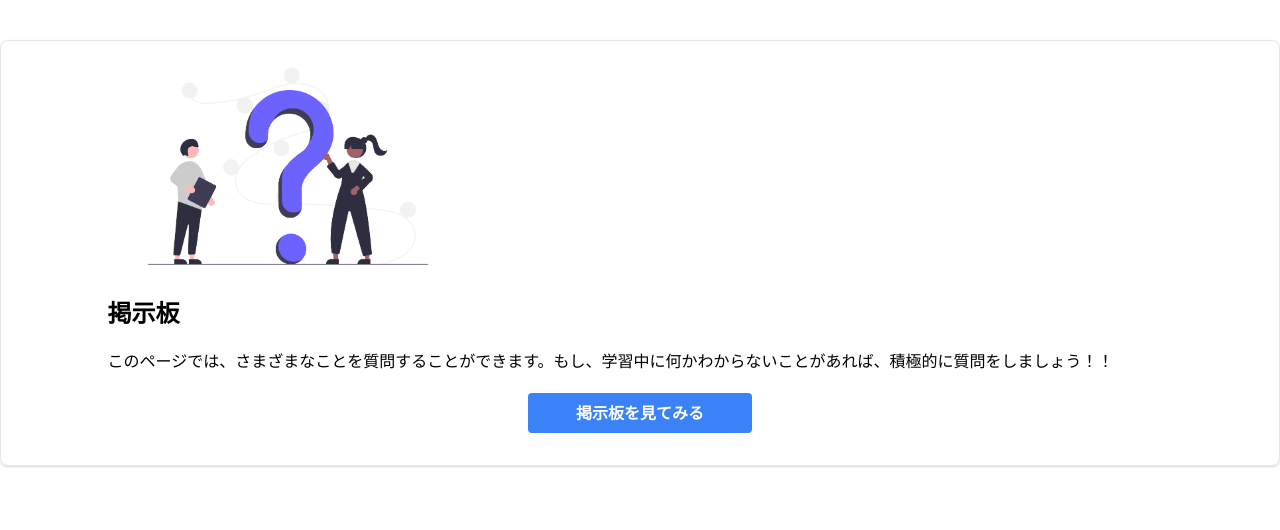
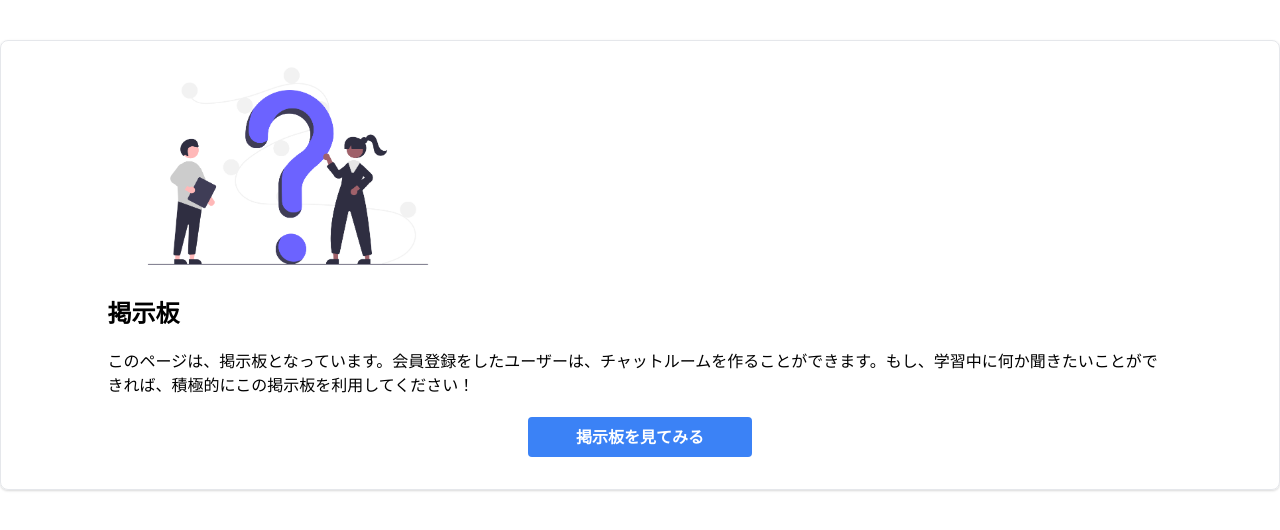
Before and after one commit to kazukazu2027/study-app, a Next.js app: page /components/TopPage/AskQuestion in a window 1280 px wide. Shown: the top 530 px of the page. Built offline with nearby package versions, Linux system fonts and the light colour scheme; no server answers.

Commit message:
文言変更

```diff
--- a/src/pages/components/TopPage/AskQuestion.tsx
+++ b/src/pages/components/TopPage/AskQuestion.tsx
@@ -14,7 +14,7 @@ const AskQuestion = () => {
         <TitleInCard>掲示板</TitleInCard>
         <div className="my-5">
           <TextInCard>
-            このページでは、さまざまなことを質問することができます。もし、学習中に何かわからないことがあれば、積極的に質問をしましょう！！
+            このページは、掲示板となっています。会員登録をしたユーザーは、チャットルームを作ることができます。もし、学習中に何か聞きたいことができれば、積極的にこの掲示板を利用してください！
           </TextInCard>
         </div>
         <Link href={"ChatPage"}>
```
